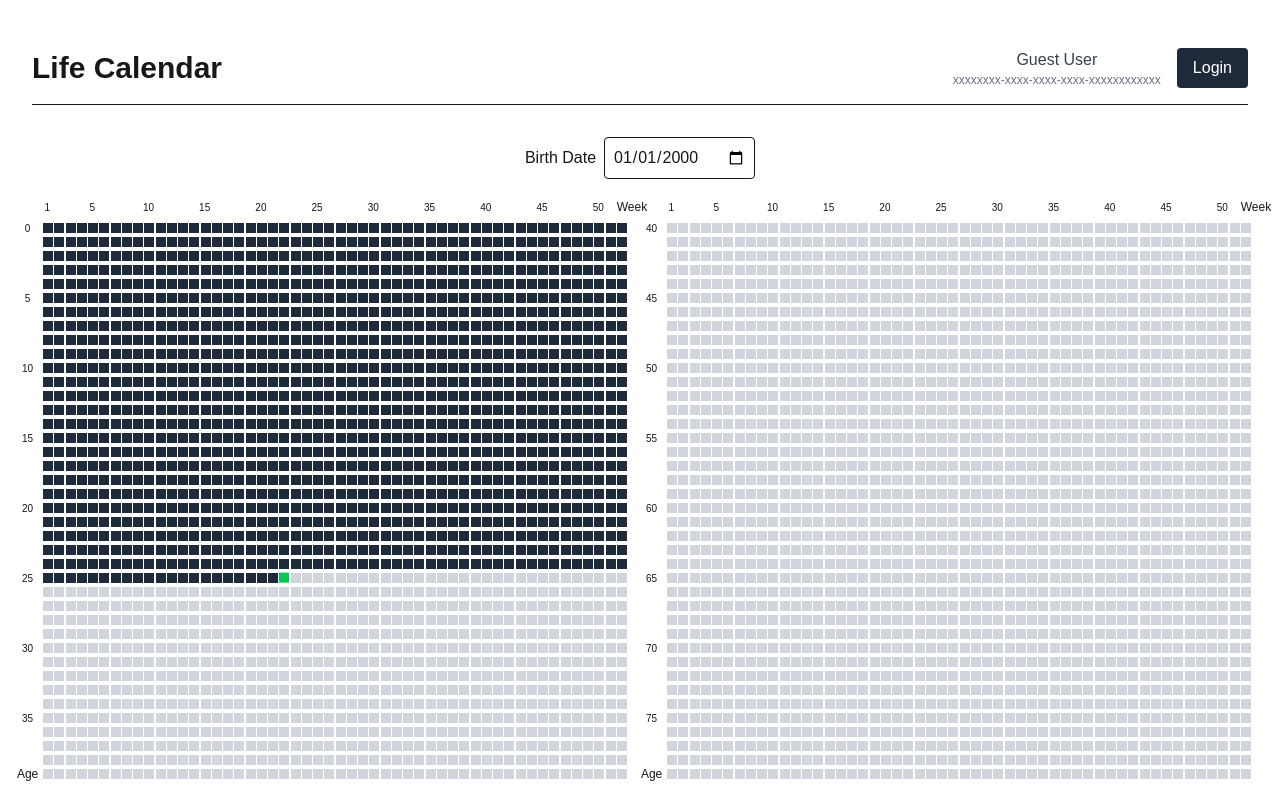
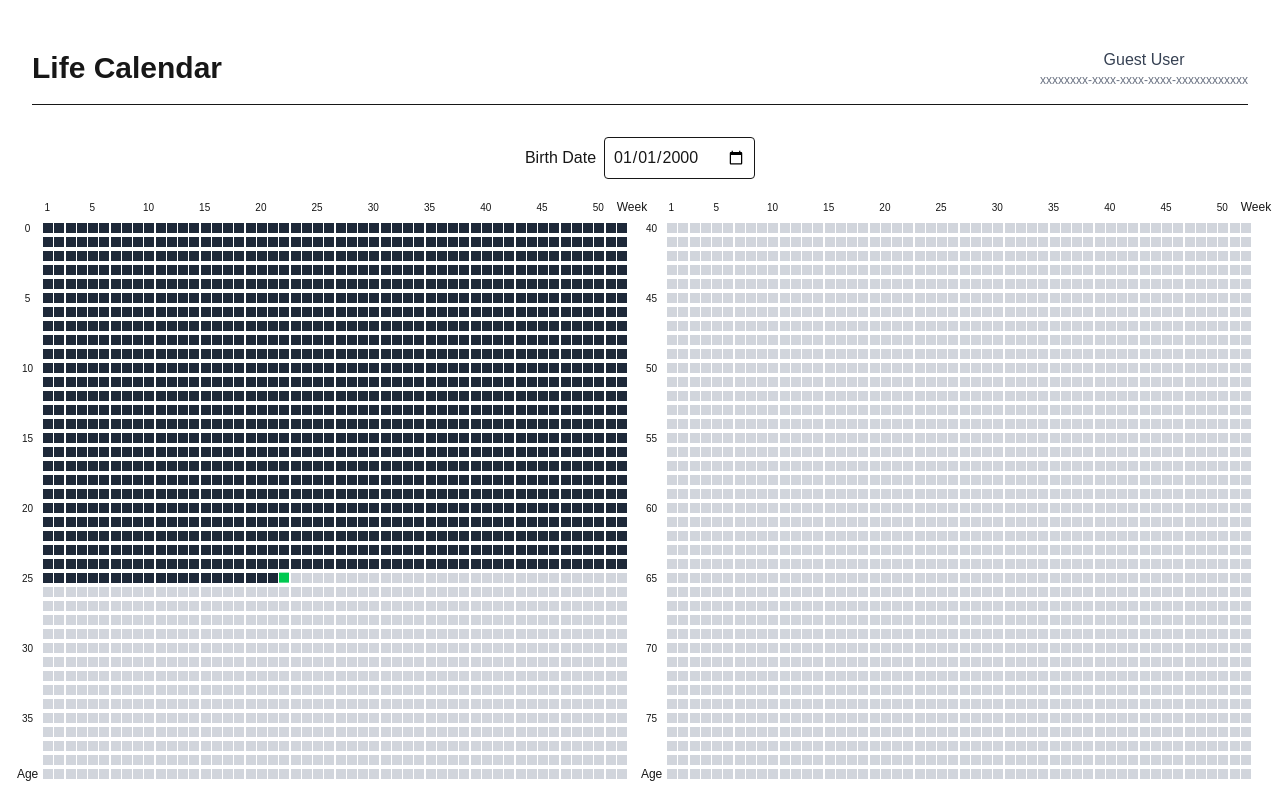
Before and after one commit to qkitzero/life-calendar-frontend, a Next.js app: page / in a window 1280 px wide. Built offline with nearby package versions, Linux system fonts and the light colour scheme; no server answers.

Commit message:
update: header design

```diff
--- a/src/components/Header.tsx
+++ b/src/components/Header.tsx
@@ -1,5 +1,6 @@
 "use client";
 
+import { useState } from "react";
 import { useUser } from "@/context/UserContext";
 import User from "@/components/User";
 import LoginButton from "@/components/LoginButton";
@@ -8,6 +9,7 @@ import Link from "next/link";
 
 export default function Header() {
   const { user } = useUser();
+  const [isMenuOpen, setIsMenuOpen] = useState(false);
 
   return (
     <header className="w-full flex justify-between items-center py-4 border-b mb-8">
@@ -15,9 +17,36 @@ export default function Header() {
         Life Calendar
       </Link>
 
-      <div className="flex items-center gap-4">
-        <User />
-        {user ? <LogoutButton /> : <LoginButton />}
+      <div className="relative">
+        <button
+          onClick={() => setIsMenuOpen(!isMenuOpen)}
+          className="flex items-center gap-2 cursor-pointer"
+        >
+          <User />
+        </button>
+        {isMenuOpen && (
+          <div className="absolute mt-2 w-full bg-white rounded-md shadow-lg py-2 z-10">
+            <Link
+              href="/"
+              className="block w-full text-left px-4 py-2 text-sm text-gray-700 hover:bg-gray-100"
+            >
+              Life Calendar
+            </Link>
+            {user ? (
+              <>
+                <Link
+                  href="/update"
+                  className="block w-full text-left px-4 py-2 text-sm text-gray-700 hover:bg-gray-100"
+                >
+                  Update Profile
+                </Link>
+                <LogoutButton />
+              </>
+            ) : (
+              <LoginButton />
+            )}
+          </div>
+        )}
       </div>
     </header>
   );
--- a/src/components/LoginButton.tsx
+++ b/src/components/LoginButton.tsx
@@ -21,7 +21,7 @@ export default function LoginButton() {
     <button
       onClick={handleLogin}
       disabled={isLoading}
-      className="bg-gray-800 text-white px-4 py-2 rounded hover:bg-gray-300 disabled:opacity-50"
+      className="block w-full text-left px-4 py-2 text-sm text-gray-700 hover:bg-gray-100 disabled:opacity-50"
     >
       {isLoading ? "Logging in..." : "Login"}
     </button>
--- a/src/components/LogoutButton.tsx
+++ b/src/components/LogoutButton.tsx
@@ -21,7 +21,7 @@ export default function LogoutButton() {
     <button
       onClick={handleLogout}
       disabled={isLoading}
-      className="bg-gray-800 text-white px-4 py-2 rounded hover:bg-gray-300 disabled:opacity-50"
+      className="block w-full text-left px-4 py-2 text-sm text-gray-700 hover:bg-gray-100 disabled:opacity-50"
     >
       {isLoading ? "Logout..." : "Logout"}
     </button>
```
